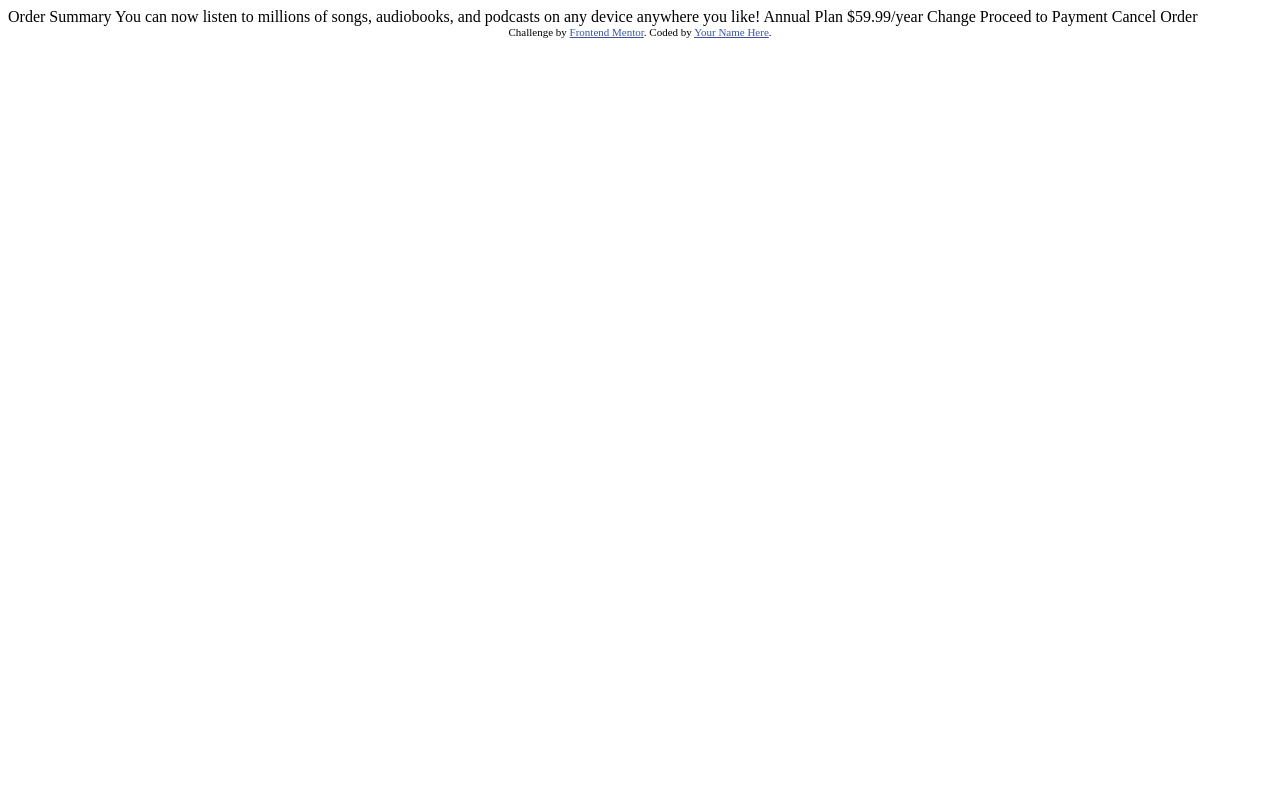
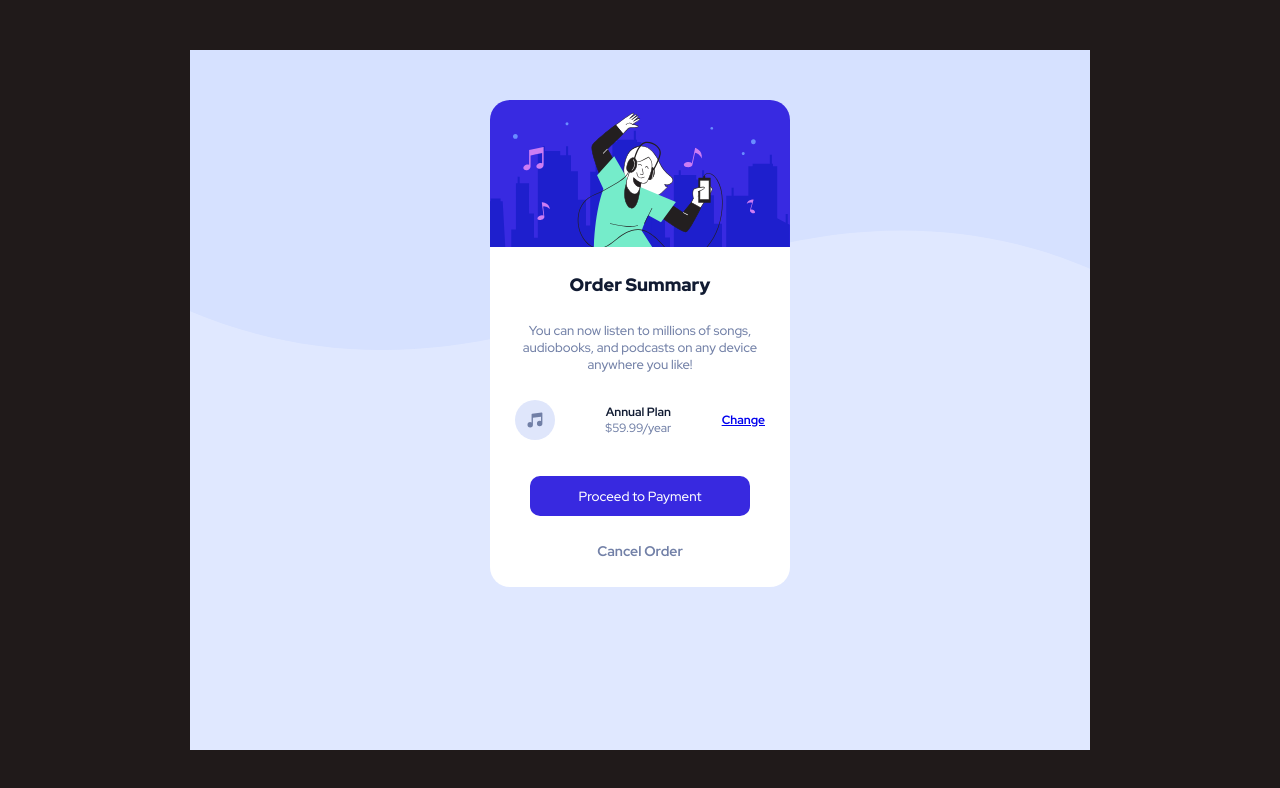
Before and after one commit to JCrotzer/order-summary, a plain HTML site: page order-summary-component-main/index.html in a window 1280 px wide. Drawn offline with Linux system fonts and the light colour scheme.

Commit message:
final commit

```diff
--- /dev/null
+++ b/order-summary-component-main/css/style.css
@@ -0,0 +1,144 @@
+* {
+    margin: 0;
+    padding: 0;
+    box-sizing: border-box;
+    font-family:'Red Hat Display', sans-serif;
+}
+
+html, body {
+    width: 100%;
+    height: 100%;
+    background-color: rgb(32, 26, 26);
+}
+
+.container {
+    width: 300px;
+    height: 580px;
+    margin: 0 auto;
+    background: url(../images/pattern-background-mobile.svg) no-repeat;
+    background-position: top;
+    background-color: hsl(225, 100%, 94%);
+}
+
+.card {
+    display: flex;
+    flex-direction: column;
+    justify-content: space-between;
+    align-items: center;
+}
+
+.dancer {
+    width: 260px;
+    margin-top: 50px;
+    border-top-left-radius: 20px;
+    border-top-right-radius: 20px;
+}
+
+.content {
+    width: 260px;
+    height: 340px;
+    background-color: white;
+    border-bottom-left-radius: 20px;
+    border-bottom-right-radius: 20px;
+    display: flex;
+    flex-direction: column;
+    align-items: center;
+    justify-content: space-evenly;
+}
+
+h1 {
+    font-size: 18px;
+    color: hsl(222, 50%, 13%);
+    font-weight: 900;
+}
+
+.content p {
+    font-size: 13px;
+    margin: 0 20px;
+    text-align: center;
+    color: hsl(224, 23%, 55%);
+    font-weight: 500;
+}
+
+.order {
+    display: flex;
+    justify-content: space-around;
+    align-items: center;
+    margin: 0 25px;
+}
+
+.plan {
+    display: flex;
+    flex-direction: column;
+    align-items: center;
+}
+
+.payment {
+    width: 220px;
+    height: 40px;
+    background-color: hsl(245, 75%, 52%);
+    border:none;
+    border-radius: 10px;
+    color: white;
+    margin-top: 10px;
+}
+
+span {
+    color:hsl(222, 50%, 13%);
+    font-weight: 700;
+}
+
+.music {
+    width: 40px;
+    height: 40px;
+}
+
+.change {
+    font-size: 12px;
+    font-weight: 700;
+}
+
+.order p {
+    font-size: 12px;
+}
+
+.cancel {
+    text-decoration: none;
+    color: hsl(224, 23%, 55%);
+    font-weight: 700;
+    font-size: 14px;
+}
+
+.payment:hover {
+    background-color: hsl(224, 23%, 55%);
+}
+
+.cancel:hover {
+    color: hsl(223, 47%, 23%);
+}
+
+.change:hover {
+    color: hsl(224, 23%, 55%);
+}
+
+/* DESKTOP */
+
+@media screen and (min-width : 820px) {
+    .container {
+        width: 900px;
+        height: 700px;
+        margin: 50px auto;
+        background: url(../images/pattern-background-desktop.svg) no-repeat;
+        background-position: top;
+        background-size: auto 300px;
+        background-color: hsl(225, 100%, 94%);
+    }
+
+    .dancer {
+        width: 300px;
+    }
+
+    .content {
+        width: 300px;
+    }
+}
--- a/order-summary-component-main/index.html
+++ b/order-summary-component-main/index.html
@@ -1,37 +1,41 @@
 <!DOCTYPE html>
 <html lang="en">
+
 <head>
   <meta charset="UTF-8">
-  <meta name="viewport" content="width=device-width, initial-scale=1.0"> <!-- displays site properly based on user's device -->
+  <meta name="viewport" content="width=device-width, initial-scale=1.0">
+  <!-- displays site properly based on user's device -->
+  <link rel="icon" type="image/png" sizes="32x32" href="./images/favicon-32x32.png">
+  <link rel="stylesheet" href="css/style.css">
+  <link href="https://fonts.googleapis.com/css2?family=Red+Hat+Display:wght@500;700;900&display=swap" rel="stylesheet">
+  <title>Frontend Mentor | Order summary card</title>
+</head>
 
-  <link rel="icon" type="image/png" sizes="32x32" href="./images/favicon-32x32.png">
+<body>
+  <main class="main-section">
+    <div class="container">
+      <div class="card">
+        <img class="dancer" src="./images/illustration-hero.svg" alt="dancer">
+        <div class="content">
+          <h1> Order Summary</h1>
+          <p>You can now listen to millions of
+            songs, audiobooks, and podcasts on
+            any device anywhere you like!</p>
+          <div class="order">
+            <img class="music" src="./images/icon-music.svg" alt="music-symbol">
+            <div class="plan">
+              <p><span>Annual Plan</span>
+                $59.99/year
+              </p>
+            </div>
+            <a class="change" href="#">Change</a>
+          </div>
+          <button class="payment">Proceed to Payment</button>
+          <a class="cancel" href="#">Cancel Order</a>
+        </div>
+      </div>
+    </div>
+  </main>
+</body>
 
-  <title>Frontend Mentor | Order summary card</title>
-
-  <!-- Feel free to remove these styles or customise in your own stylesheet 👍 -->
-  <style>
-    .attribution { font-size: 11px; text-align: center; }
-    .attribution a { color: hsl(228, 45%, 44%); }
-  </style>
-</head>
-<body>
-
-  Order Summary
-
-  You can now listen to millions of songs, audiobooks, and podcasts on any
-  device anywhere you like!
-
-  Annual Plan
-  $59.99/year
-
-  Change
-
-  Proceed to Payment
-  Cancel Order
-
-  <div class="attribution">
-    Challenge by <a href="https://www.frontendmentor.io?ref=challenge" target="_blank">Frontend Mentor</a>.
-    Coded by <a href="#">Your Name Here</a>.
-  </div>
-</body>
 </html>
```
Also changed, not shown: order-summary-component-main/screenshots/desktop.PNG (added), order-summary-component-main/screenshots/mobile.png (added), 3 other files.
